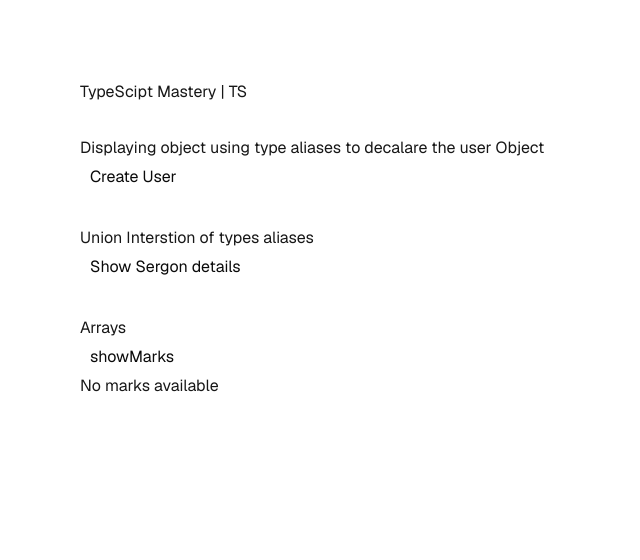
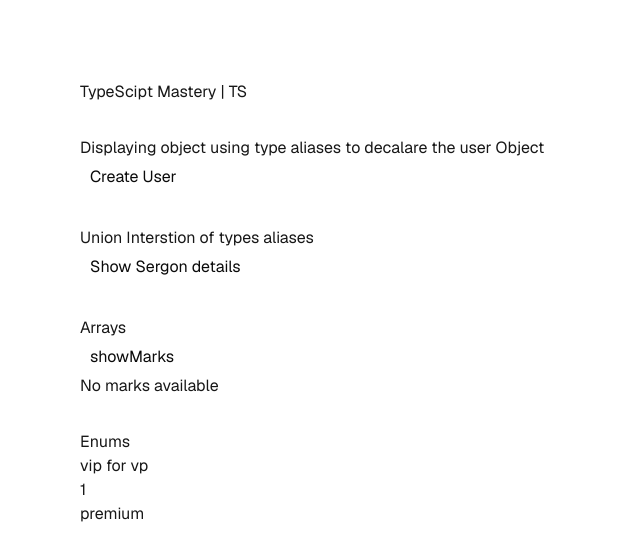
Before and after one commit to Ooozari/tsmastery, a Next.js app: page / in a window 1280 px wide. Shown: the top 560 px of the page, without its empty margins (0-640 px from the left). Built offline with nearby package versions, Linux system fonts and the light colour scheme.

Commit message:
pracrise: enums

```diff
--- a/src/app/page.tsx
+++ b/src/app/page.tsx
@@ -87,6 +87,16 @@ export default function Home() {
   },[])
 
 
+  // Enumerations
+  enum SeatType {
+    VIP = "vip for vp",
+    Premium = "premium",
+    First = 1,
+  }
+  const vipseat = SeatType.VIP
+  console.log("This is vip",vipseat)
+
+
 
   return (
     <div className="font-sans flex flex-col min-h-screen p-8 pb-20 gap-8 sm:p-20">
@@ -132,7 +142,13 @@ export default function Home() {
         }
       </div>
 
-      {/* */}
+      {/* Enums*/}
+      <div>
+        <h1>Enums</h1>
+        <div>{vipseat}</div>
+        <div>{SeatType.First}</div>
+        <div>{SeatType.Premium}</div>
+      </div>
     </div>
 
   );
```
